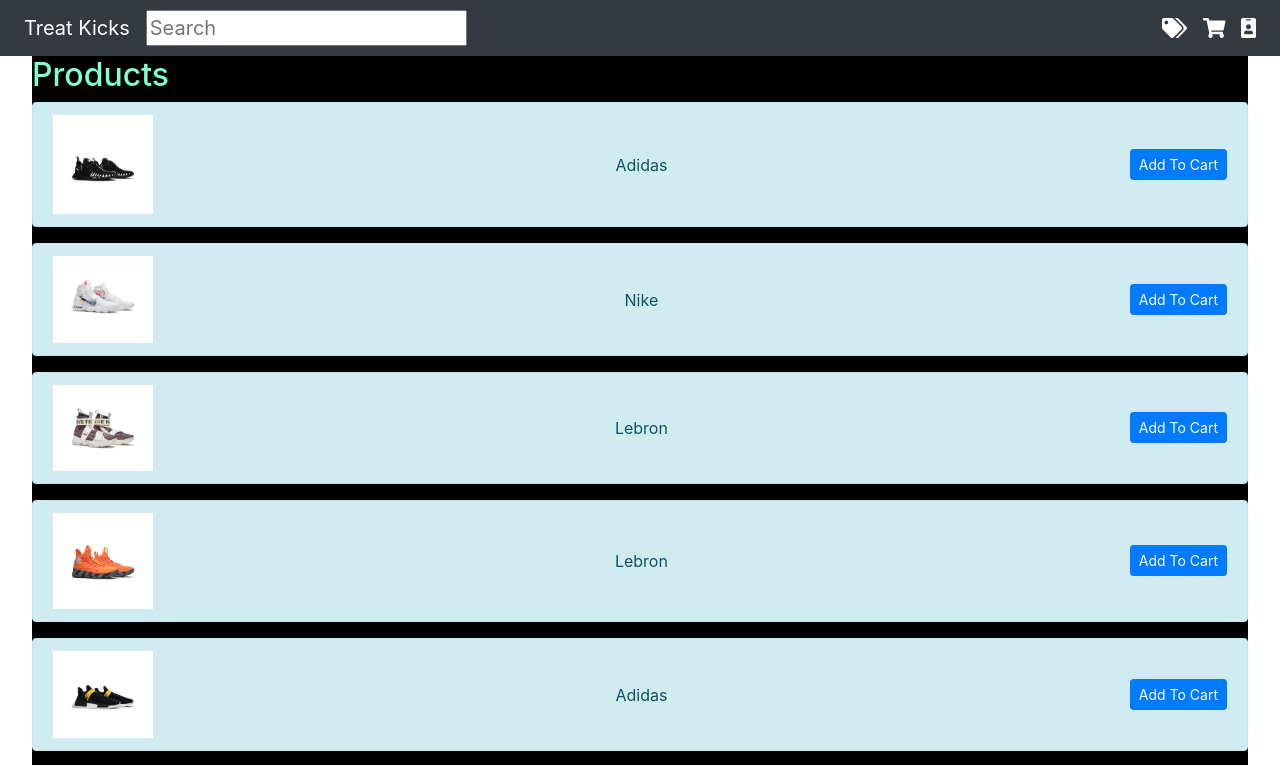
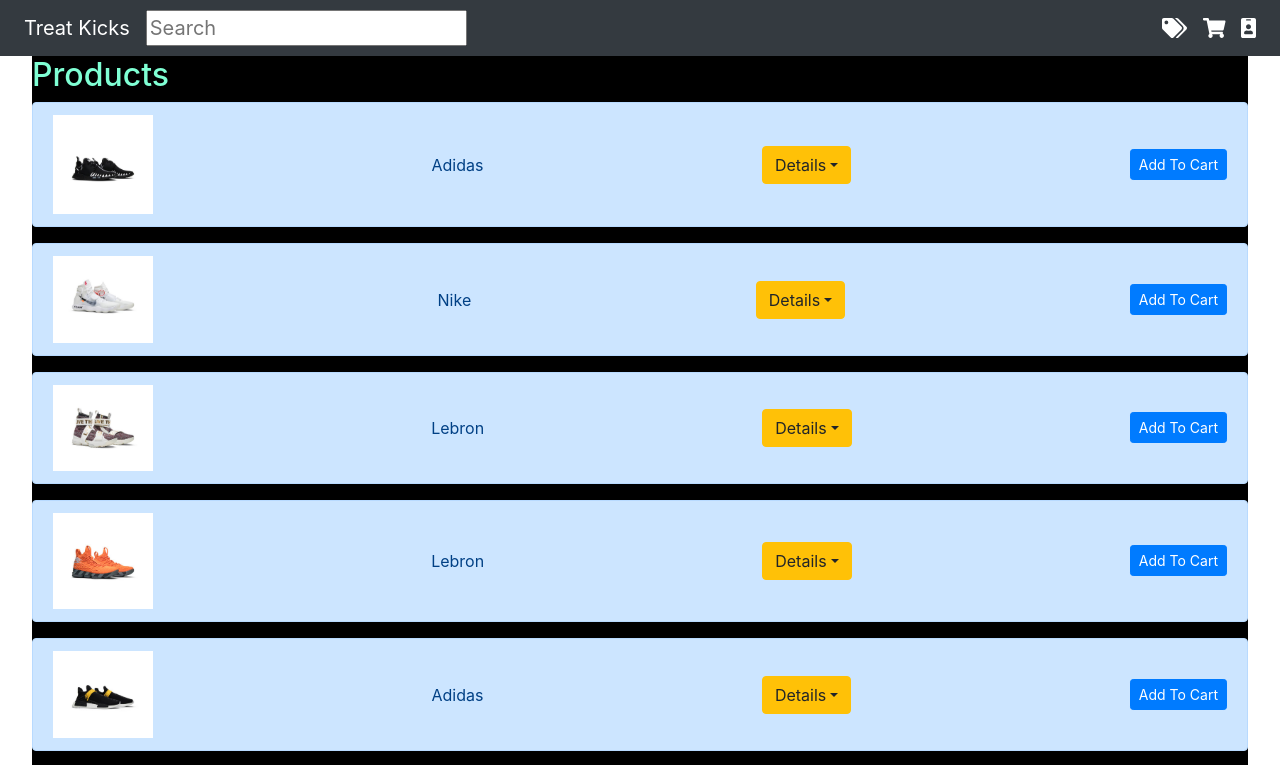
Before and after one commit to treatwill/capstone-1, a React (Create React App) app in the folder cap1/: page / in a window 1280 px wide. Shown: the top 765 px of the page. Built offline with nearby package versions, Linux system fonts and the light colour scheme.

Commit message:
added a details component

```diff
--- a/cap1/src/components/NavBar/NavBar.js
+++ b/cap1/src/components/NavBar/NavBar.js
@@ -1,15 +1,23 @@
 import React from 'react';
-import ReactDom from 'react-dom';
+//import ReactDom from 'react-dom';
 import { Navbar, Nav, OverlayTrigger, Tooltip } from 'react-bootstrap';
 import { Link } from 'react-router-dom';
 import { FontAwesomeIcon } from '@fortawesome/react-fontawesome';
 import './NavBar.css';
 
+/*const handleChange = (e) => {
+  e.pre
+};*/
+
 const NavBar = ({ linkObjArr }) => (
   <Navbar bg="dark" variant="dark">
     <Link to="/">
       <Navbar.Brand>Treat Kicks</Navbar.Brand>
-      <input type="text" placeholder="Search" />
+      <input type="text"
+      placeholder="Search"
+      onChange={linkObjArr}
+      />
+
     </Link>
     <Nav className="ml-auto">
       {linkObjArr.map((linkObj) => (
--- a/cap1/src/components/Products/Products.js
+++ b/cap1/src/components/Products/Products.js
@@ -1,5 +1,6 @@
 import React, { useContext } from 'react';
-import { Alert, Button } from 'react-bootstrap';
+import { Alert, Button, Dropdown } from 'react-bootstrap';
+
 
 import prodOne from './image0.jpeg';
 import prodTwo from './image1.jpeg';
@@ -19,96 +20,102 @@
 import './Products.css';
 import { Cart } from '../../App';
 
+
 export const prodObjArr = [
   {
     name: 'Adidas',
-    key: 'prod-one',
+    key: 1,
     image: prodOne,
     price: 12,
   },
   {
     name: 'Nike',
-    key: 'prod-two',
+    key: 2,
     image: prodTwo,
     price: 12,
   },
   {
     name: 'Lebron',
-    key: 'prod-three',
+    key: 3,
     image: prodThree,
     price: 12,
   },
   {
     name: 'Lebron',
-    key: 'prod-four',
+    key: 4,
     image: prodFour,
     price: 12,
   },
   {
     name: 'Adidas',
-    key: 'prod-five',
+    key: 5,
     image: prodFive,
     price: 12,
   },
   {
     name: 'Jordan',
-    key: 'prod-six',
+    key: 6,
     image: prodSix,
     price: 12,
   },
   {
     name: 'Jordan',
-    key: 'prod-seven',
+    key: 7,
     image: prodSeven,
     price: 12,
   },
   {
     name: 'Puma',
-    key: 'prod-eight',
+    key: 8,
     image: prodEight,
     price: 12,
   },
   {
     name: 'Jordan',
-    key: 'prod-nine',
+    key: 9,
     image: prodNine,
     price: 12,
   },
   {
     name: 'Lebron',
-    key: 'prod-ten',
+    key: 10,
     image: prodTen,
     price: 12,
   },
   {
     name: 'Kobe',
-    key: 'prod-eleven',
+    key: 11,
     image: prodEleven,
     price: 12,
   },
   {
     name: 'Kobe',
-    key: 'prod-twelve',
+    key: 12,
     image: prodTwelve,
     price: 12,
   },
   {
     name: 'Jordan',
-    key: 'prod-thirteen',
+    key: 13,
     image: prodThirteen,
     price: 12,
   },
   {
     name: 'Adidas',
-    key: 'prod-fourteen',
+    key: 14,
     image: prodFourteen,
     price: 12,
   }
 ];
 
 
+
+
 const Products = () => {
   const { cart, setCart } = useContext(Cart);
+
+
+
 
   const addToCart = (tempProd) => {
     const product = { ...tempProd };
@@ -119,7 +126,7 @@
 
     setCart(tempCart);
   };
-//add
+
   return (
     <div id="product-page">
       <h2>Products</h2>
@@ -130,13 +137,25 @@
   );
 };
 
-const IndProdDisp = ({ product, addToCart }) => (
-  <Alert variant="info">
+const IndProdDisp = ({ product, addToCart, setButtonPopup }) => (
+  <Alert variant="primary">
     <img src={product.image} alt={product.name} align="left" />
     <p>{product.name}</p>
+  <Dropdown>
+  <Dropdown.Toggle variant="warning" id="dropdown-basic">
+    Details
+  </Dropdown.Toggle>
+
+  <Dropdown.Menu>
+    <Dropdown.Item>{product.key}</Dropdown.Item>
+    <Dropdown.Item>{product.price}</Dropdown.Item>
+    <Dropdown.Item href="#/action-3">Something else</Dropdown.Item>
+  </Dropdown.Menu>
+</Dropdown>
     <Button size="sm" onClick={() => addToCart(product)}>
       Add To Cart
     </Button>
+
   </Alert>
 );
 
```
